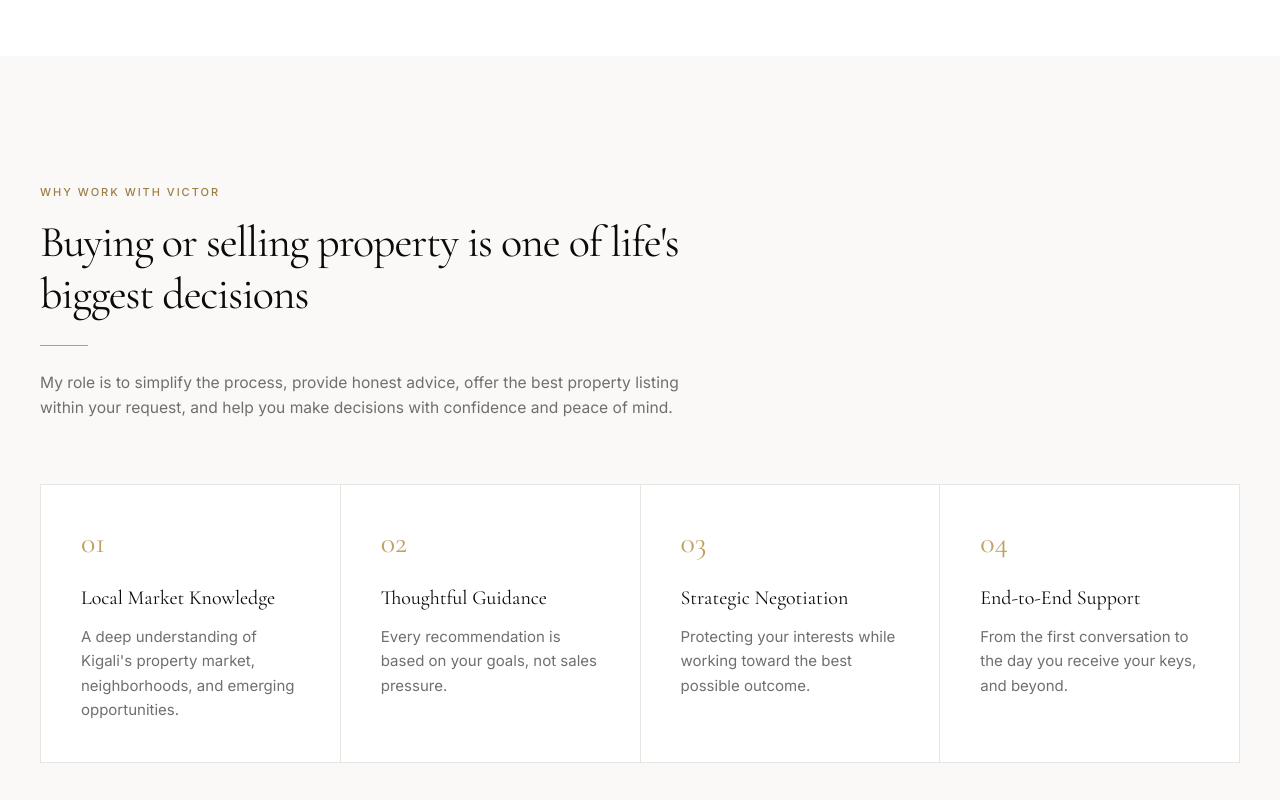
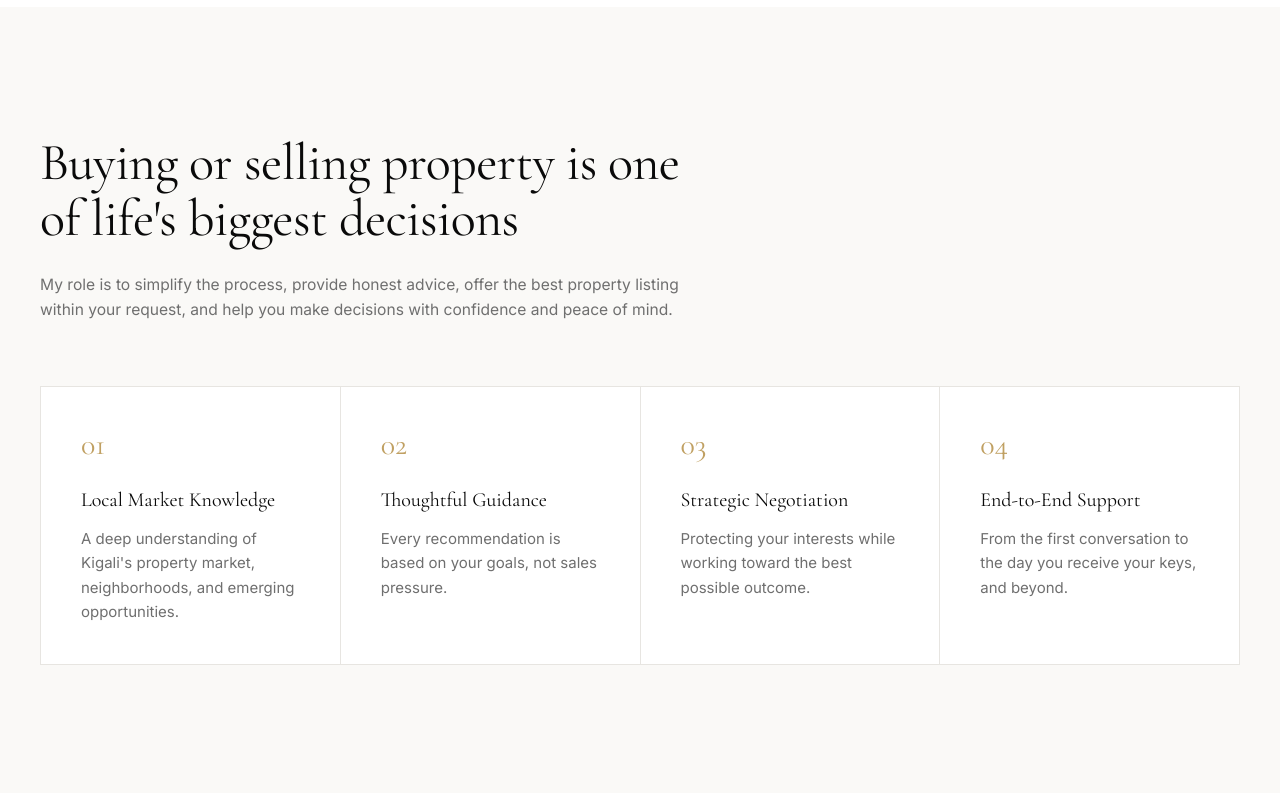
Before and after one commit to EucTech/victor-portfolio, a Next.js app: page / in a window 1280 px wide. Shown: the part 2220-3020 px from the top of the page. Built offline with nearby package versions, Linux system fonts and the light colour scheme.

Commit message:
refactor: animate section headings and drop eyebrow labels

```diff
--- a/src/components/ui/section-heading.tsx
+++ b/src/components/ui/section-heading.tsx
@@ -1,35 +1,30 @@
 import { cn } from "@/lib/utils";
+import { SplitText } from "../motion/split-text";
+import { Reveal } from "./reveal";
 
 export function SectionHeading({
-  label,
   title,
   intro,
   align = "left",
   className,
 }: {
-  label?: string;
   title: string;
   intro?: string;
   align?: "left" | "center";
   className?: string;
 }) {
   return (
-    <div
-      className={cn(
-        "max-w-2xl",
-        align === "center" && "mx-auto text-center",
-        className,
-      )}
-    >
-      {label ? <p className="label mb-4">{label}</p> : null}
-      <h2 className="font-display text-[1.75rem] leading-[1.18] tracking-tight text-ink sm:text-[2rem] md:text-[2.75rem]">
-        {title}
-      </h2>
-      <div
-        className={cn("mt-6 h-px w-12 bg-gold", align === "center" && "mx-auto")}
+    <div className={cn("max-w-2xl", align === "center" && "mx-auto text-center", className)}>
+      <SplitText
+        as="h2"
+        text={title}
+        stagger={0.04}
+        className="font-display text-[2rem] leading-[1.08] tracking-[-0.01em] text-ink sm:text-[2.375rem] md:text-[3.25rem]"
       />
       {intro ? (
-        <p className="mt-6 text-[0.975rem] leading-relaxed text-muted">{intro}</p>
+        <Reveal delay={200}>
+          <p className="mt-6 text-[0.975rem] leading-relaxed text-muted">{intro}</p>
+        </Reveal>
       ) : null}
     </div>
   );
```
